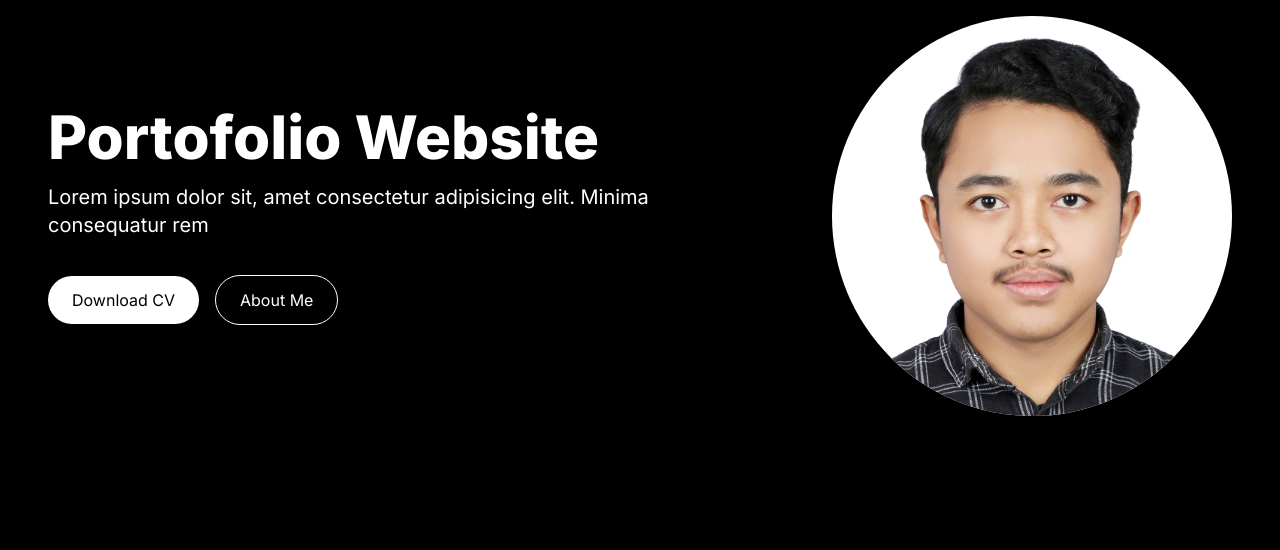
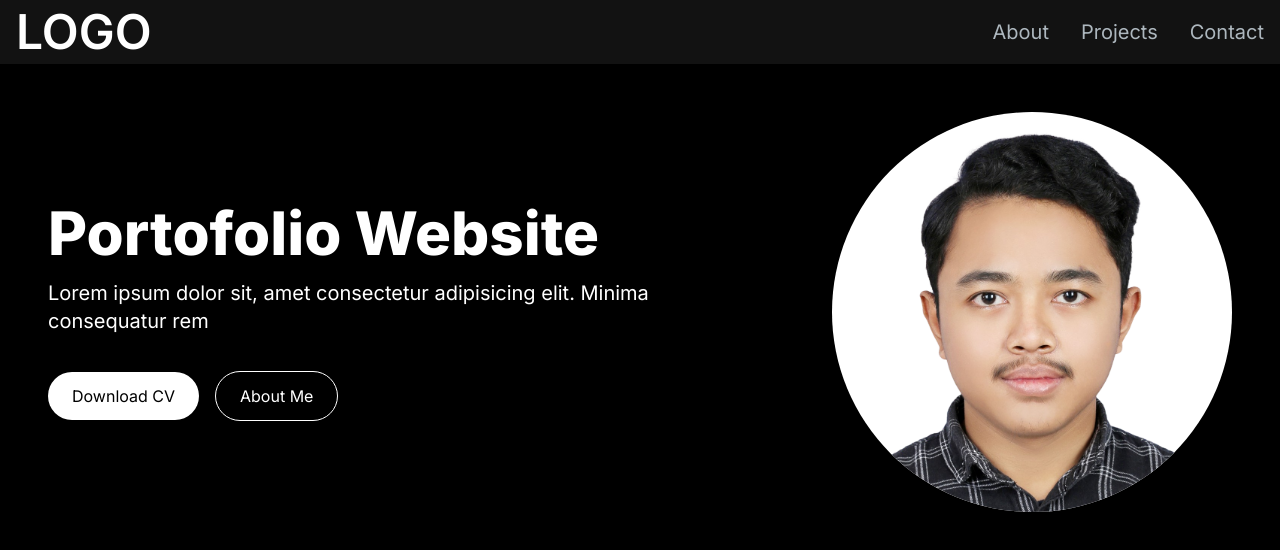
Before and after one commit to Rejaah/Osjur, a Next.js app in the folder portofolio/: page / in a window 1280 px wide. Shown: the top 550 px of the page. Built offline with nearby package versions, Linux system fonts and the light colour scheme.

Commit message:
add Navbar

```diff
--- a/portofolio/app/components/HeroSection.jsx
+++ b/portofolio/app/components/HeroSection.jsx
@@ -1,4 +1,4 @@
-import Image from 'next/image';
+import Image from "next/legacy/image";
 
 const HeroSection = () => {
   return (
--- /dev/null
+++ b/portofolio/app/components/MenuOverlay.jsx
@@ -0,0 +1,15 @@
+import React from 'react'
+import NavLink from './NavLink'
+
+const MenuOverlay = ({ links }) => {
+  return (
+    <ul className='flex flex-col py-4 items-center'>{links.map((link, index) => (
+        <li key={index}>
+            <NavLink href={link.path} title={link.title}/>
+        </li>
+        ))}
+    </ul>
+  )
+}
+
+export default MenuOverlay
--- /dev/null
+++ b/portofolio/app/components/NavLink.jsx
@@ -0,0 +1,13 @@
+import Link from "next/link";
+
+const NavLink = ({href, title}) => {
+    return (
+        <Link
+        href={href}
+        className='block py-2 pl-3 pr-4 text-[#ADB7BE] sm:text-xl rounded md:p-0 hover:text-white'>
+           {title}
+        </Link>
+    );
+};
+
+export default NavLink;
--- /dev/null
+++ b/portofolio/app/components/Navbar.jsx
@@ -0,0 +1,65 @@
+"use client";
+import React, { useState } from 'react'
+import Link from "next/link";
+import NavLink from "./NavLink";
+import { Bars3Icon, XMarkIcon } from '@heroicons/react/24/solid';
+import MenuOverlay from "./MenuOverlay";
+
+const navLinks = [
+    {
+        title:"About",
+        path:"#about",
+    },
+    {
+        title:"Projects",
+        path:"#projects",
+    },
+    {
+        title:"Contact",
+        path:"#contact",
+    },
+]
+const Navbar = () => {
+  const [navbarOpen, setNavbarOpen] = useState(false);
+
+  return (
+    <nav className='fixed top-0 left-0 right-0 z-10 bg-[#121212] bg-opacity-100' >
+        <div className='flex flex-wrap items-center justify-between mx-auto px-4 py-2'>
+            <Link href={"/"} className='text-2xl md:text-5xl text-white font-semibold'>
+                LOGO
+            </Link>
+            <div className="mobile-menu block md:hidden">
+                {
+                    !navbarOpen ? (
+                        <button
+                        onClick={() => setNavbarOpen(true)}
+                        className='flex items-center px-3 py-2 border rounded border-slate-200 text-slate-200 hover:text-white hover:border-white'>
+                            <Bars3Icon className='h-5 w-5'/>
+                        </button>
+                    ) : (
+                        <button
+                        onClick={() => setNavbarOpen(false)}
+                        className='flex items-center px-3 py-2 border rounded border-slate-200 text-slate-200 hover:text-white hover:border-white'>
+                            <XMarkIcon className='h-5 w-5'/>
+                        </button>
+                    )
+                }
+            </div>
+            <div className='menu hidden md:block md:w-auto' id='navbar'>
+                <ul className='flex p-4 md:p-0 sm:flex-row md:space-x-8 mt-0'>
+                {
+                    navLinks.map((link, index) => (
+                        <li key={index}>
+                            <NavLink href={link.path} title={link.title}/>
+                        </li>
+                    ))
+                }
+                </ul>
+            </div>
+        </div>
+        {navbarOpen ? <MenuOverlay links={navLinks}/> : null}
+    </nav>
+  )
+}
+
+export default Navbar
--- a/portofolio/app/page.tsx
+++ b/portofolio/app/page.tsx
@@ -1,10 +1,12 @@
-import Image from "next/image";
+import Image from "next/legacy/image";
 import HeroSection from "./components/HeroSection";
+import Navbar from "./components/Navbar";
 
 export default function Home() {
   return (
     <main className="flex min-h-screen flex-col bg-black">
-      <div className="container mx-auto px-12 py-4">
+      <Navbar/>
+      <div className="container mx-auto px-12 py-4 mt-24">
         <HeroSection/>
       </div>
     </main>
```
Also changed, not shown: portofolio/package.json (+6 -5 lines), 1 other file (tests, documents, lock files or other folders).
